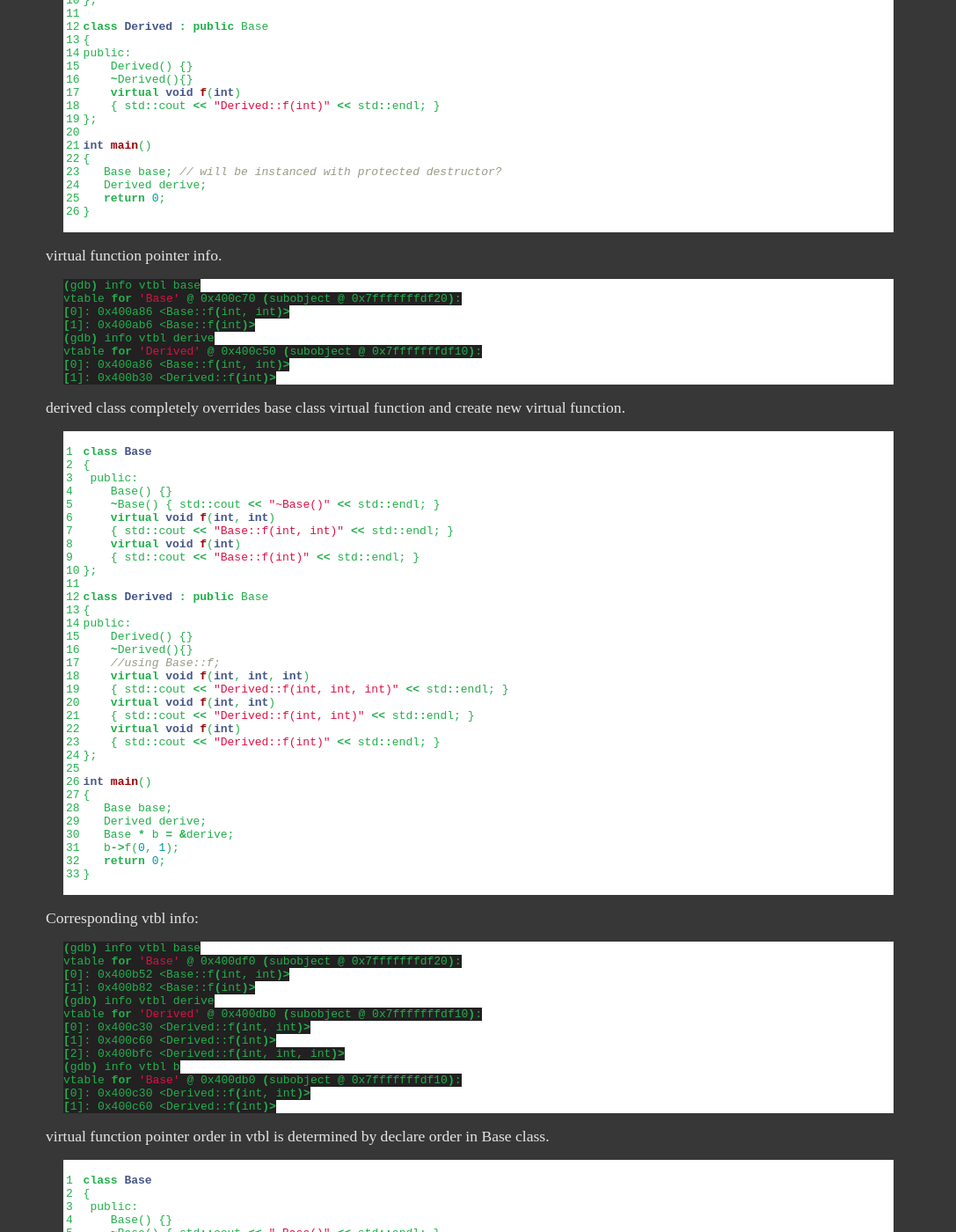
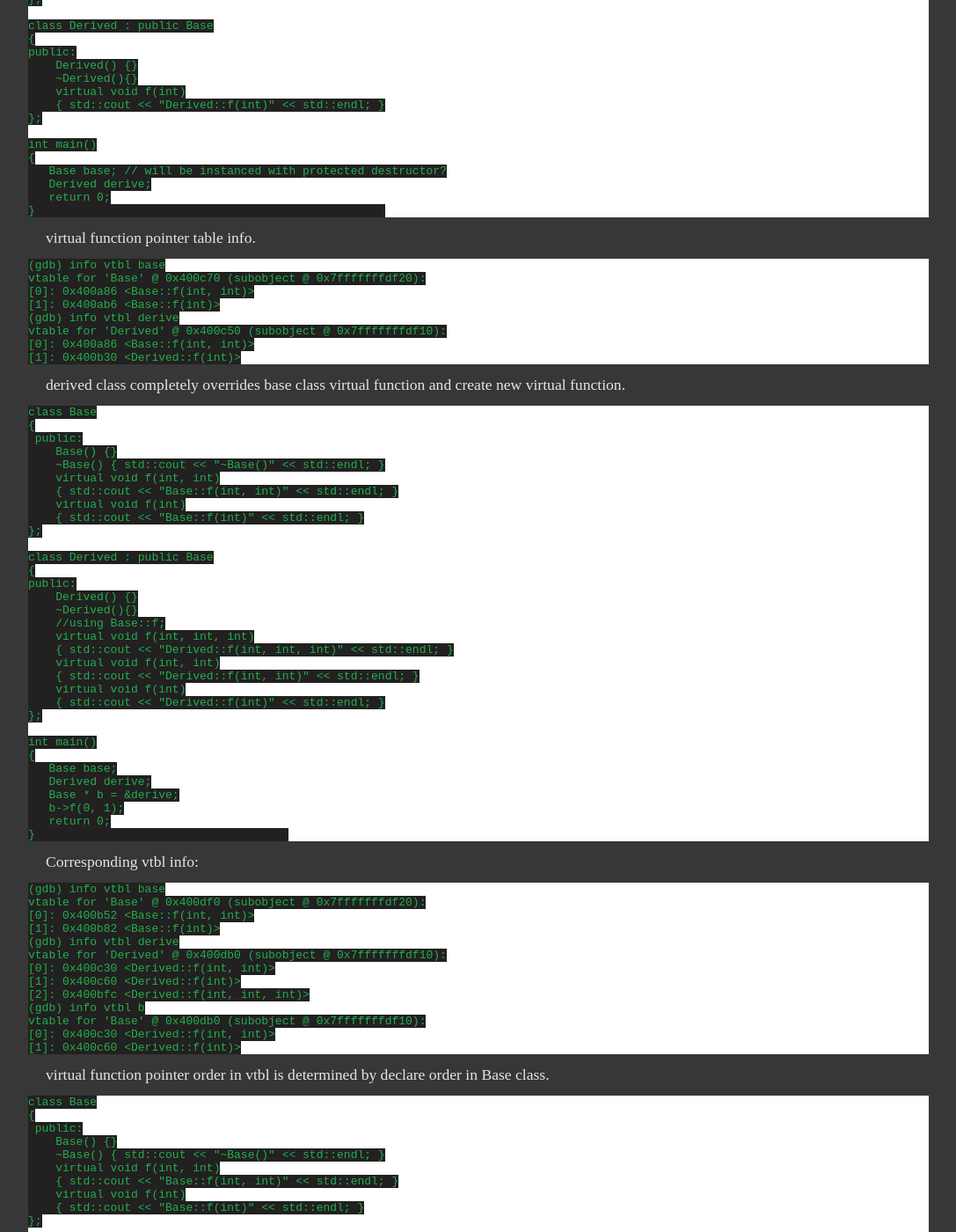
Before and after one commit to ychding11/ychding11.github.io, a Jekyll site: the page built from _posts/2015-03-28-Languages-Resources.md, in a window 1280 px wide and 1400 px high, scrolled down 1895 px. Shown: the whole window at 88% size, without its empty margins (96-1183 px from the left). Built offline with Jekyll 4.4.1, drawn with Linux system fonts in a browser that asks for light colours; some of the changed text lies outside the part shown.

Commit message:
Update 2015-03-28-Languages-Resources.md

````diff
--- a/_posts/2015-03-28-Languages-Resources.md
+++ b/_posts/2015-03-28-Languages-Resources.md
@@ -52,18 +52,15 @@
 
 ## vtbl & vptr
 ----------
-
-Where is vtable stored? Is it compiler dependent?
-Is vptr always offset 0 in an object memory layout?
-How about multiple inheritance?
-
-Is vtbl class specified? Derived class and base class
-have their own vtbl even no function override occur?
+- Where is vtable stored ?
+- Is it compiler dependent ?
+- Is vptr always offset 0 in an object memory layout ?
+- How about multiple inheritance ?
+- Is vtbl class specified? Derived class and base class have their own vtbl even no function override ?
 
 derived class does not override base class virtual function.
 
-{% highlight cpp linenos %}
-
+```
 class Base
 {
 public:
@@ -88,11 +85,11 @@
    Derived derive;
    return 0;
 }
-{% endhighlight %}
+```
 
 vtbl info:
 
-{% highlight bash %}
+```
 (gdb) info vtbl base
 vtable for 'Base' @ 0x400c30 (subobject @ 0x7fffffffdf20):
 [0]: 0x400a86 <Base::f(int, int)>
@@ -101,11 +98,11 @@
 vtable for 'Derived' @ 0x400c10 (subobject @ 0x7fffffffdf10):
 [0]: 0x400a86 <Base::f(int, int)>
 [1]: 0x400ab6 <Base::f(int)>
-{% endhighlight %}
+```
 
 derived class partly overrides base class virtual function
 
-{% highlight cpp linenos %}
+```
 class Base
 {
  public:
@@ -132,11 +129,11 @@
    Derived derive;
    return 0;
 }
-{% endhighlight %}
+```
 
-virtual function pointer info.
+virtual function pointer table info.
 
-{% highlight bash %}
+```
 (gdb) info vtbl base
 vtable for 'Base' @ 0x400c70 (subobject @ 0x7fffffffdf20):
 [0]: 0x400a86 <Base::f(int, int)>
@@ -145,12 +142,11 @@
 vtable for 'Derived' @ 0x400c50 (subobject @ 0x7fffffffdf10):
 [0]: 0x400a86 <Base::f(int, int)>
 [1]: 0x400b30 <Derived::f(int)>
-{% endhighlight %}
+```
 
-derived class completely overrides base class virtual function and
-create new virtual function.
+derived class completely overrides base class virtual function and create new virtual function.
 
-{% highlight cpp linenos %}
+```
 class Base
 {
  public:
@@ -184,11 +180,11 @@
    b->f(0, 1);
    return 0;
 }
-{% endhighlight %}
+```
 
 Corresponding vtbl info:
 
-{% highlight bash %}
+```
 (gdb) info vtbl base
 vtable for 'Base' @ 0x400df0 (subobject @ 0x7fffffffdf20):
 [0]: 0x400b52 <Base::f(int, int)>
@@ -202,11 +198,11 @@
 vtable for 'Base' @ 0x400db0 (subobject @ 0x7fffffffdf10):
 [0]: 0x400c30 <Derived::f(int, int)>
 [1]: 0x400c60 <Derived::f(int)>
-{% endhighlight %}
+```
 
 virtual function pointer order in vtbl is determined by declare order in Base class.
 
-{% highlight cpp linenos %}
+```
 class Base
 {
  public:
@@ -237,11 +233,11 @@
    p->f(0);
    return 0;
 }
-{% endhighlight %}
+```
 
 Check the virutal table.
 
-{% highlight bash %}
+```
 (gdb) info vtbl base
 vtable for 'Base' @ 0x400d70 (subobject @ 0x7fffffffdf20):
 [0]: 0x400b52 <Base::f(int, int)>
@@ -250,7 +246,7 @@
 vtable for 'Derived' @ 0x400d50 (subobject @ 0x7fffffffdf10):
 [0]: 0x400c2a <Derived::f(int, int)>
 [1]: 0x400bfc <Derived::f(int)>
-{% endhighlight %}
+```
 
 ## type casting
 ----------
````
